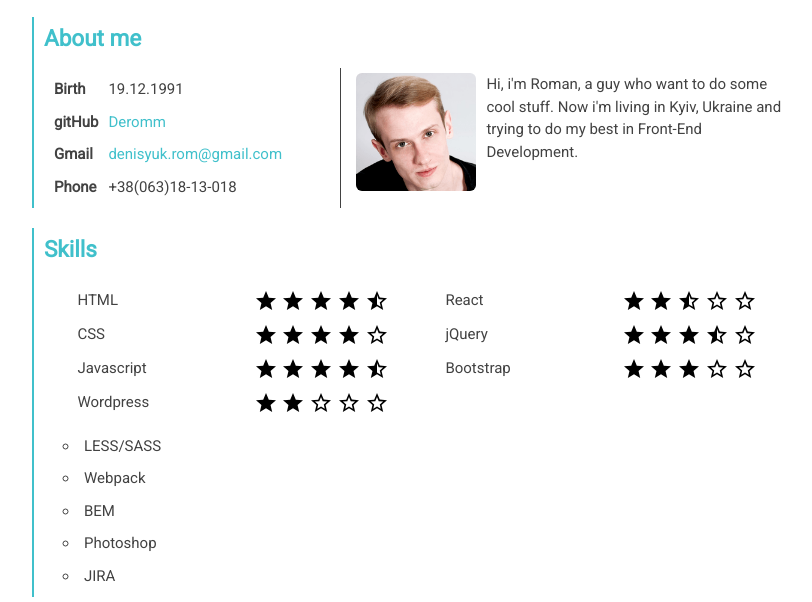
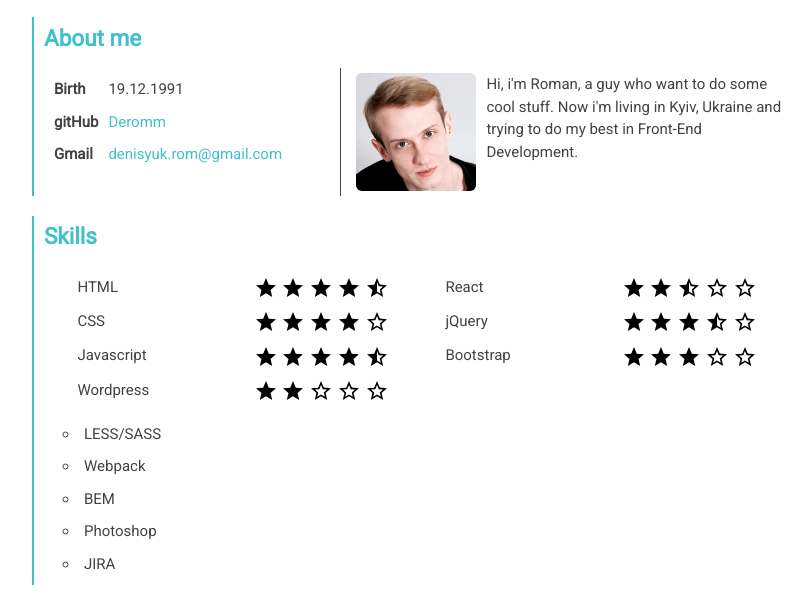
Before and after one commit to Deromm/Deromm, a plain HTML site: page index.html in a window 1280 px wide. Shown: the part 123-725 px from the top of the page, without its empty margins (224-1036 px from the left). Drawn offline with Linux system fonts and the light colour scheme.

Commit message:
Deleted unnecessary info

```diff
--- a/index.html
+++ b/index.html
@@ -34,10 +34,6 @@
               <tr>
                 <td>Gmail</td>
                 <td><a href='mailto:denisyuk.rom@gmail.com' target="_blank">denisyuk.rom@gmail.com</td>
-						</tr>
-						<tr>
-							<td>Phone</td>
-							<td>+38(063)18-13-018</td>
 						</tr>
 					</table>
 				</div>
```
